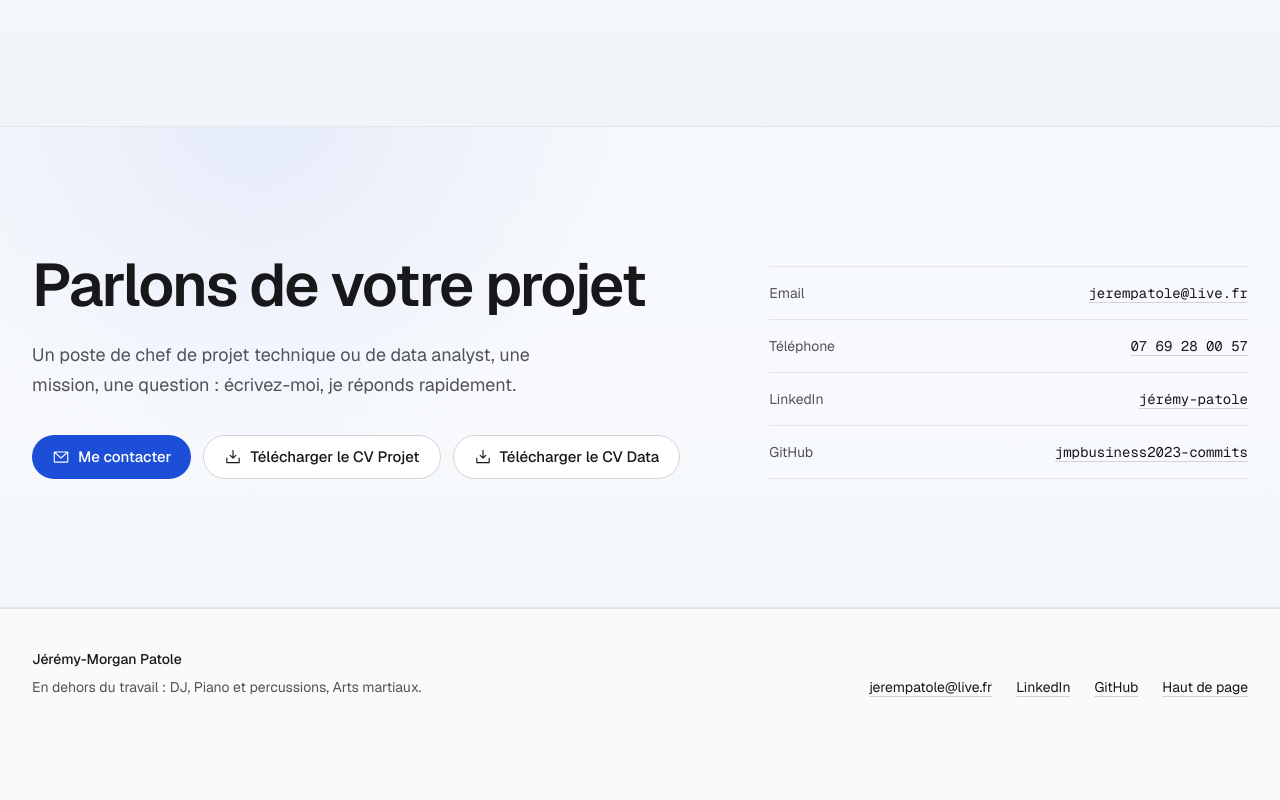
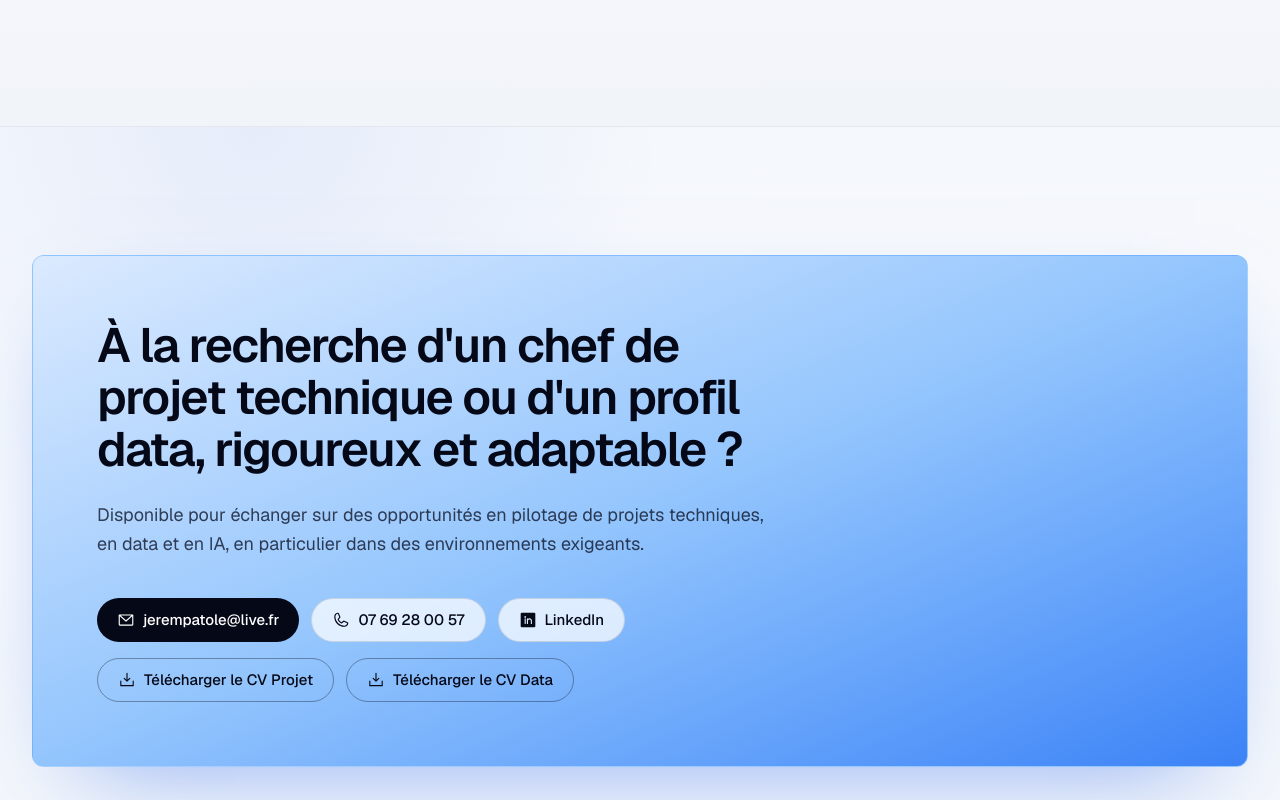
Before and after one commit to jmpbusiness2023-commits/portfolio, a Next.js app: page / in a window 1280 px wide. Shown: the part 8440-9240 px from the top of the page. Before the commit the page ends 9177 px from the top, so only its background shows below. Built offline with nearby package versions, Linux system fonts and the light colour scheme.

Commit message:
Point 4 : carte Contact mise en avant (dégradé bleu, email, téléphone, LinkedIn, deux CV)

```diff
--- a/app/globals.css
+++ b/app/globals.css
@@ -262,6 +262,32 @@ body::before {
 .btn-secondary:hover {
   border-color: var(--fg);
 }
+/* Boutons de la carte Contact (fond bleu clair, identique dans les deux thèmes) */
+.btn-ink {
+  background: #050816;
+  color: #ffffff;
+}
+.btn-ink:hover {
+  background: #1e293b;
+}
+.btn-glass {
+  border: 1px solid rgb(5 8 22 / 0.12);
+  background: rgb(255 255 255 / 0.72);
+  color: #050816;
+}
+.btn-glass:hover {
+  background: #ffffff;
+}
+.btn-outline-ink {
+  border: 1px solid rgb(5 8 22 / 0.35);
+  color: #050816;
+}
+.btn-outline-ink:hover {
+  background: rgb(255 255 255 / 0.35);
+}
+.contact-card :focus-visible {
+  outline-color: #050816;
+}
 .btn .btn-arrow {
   transition: transform 160ms ease;
 }
--- a/components/home.tsx
+++ b/components/home.tsx
@@ -4,8 +4,11 @@ import {
   ArrowRightIcon,
   ArrowUpRightIcon,
   CheckIcon,
+  DownloadSimpleIcon,
   EnvelopeSimpleIcon,
   GithubLogoIcon,
+  LinkedinLogoIcon,
+  PhoneIcon,
 } from "@phosphor-icons/react/ssr";
 import {
   contact,
@@ -467,48 +470,48 @@ export function Stack() {
 
 export function Contact() {
   const l = contactSection.labels;
-  const rows = [
-    { label: l.email, value: contact.email, href: `mailto:${contact.email}` },
-    { label: l.phone, value: contact.phone, href: contact.phoneHref },
-    { label: l.linkedin, value: l.linkedinShort, href: contact.linkedin, external: true },
-    { label: l.github, value: l.githubShort, href: contact.github, external: true },
-  ];
   return (
     <section id="contact" className="band-halo">
-      <div className="container-site grid gap-12 py-24 md:grid-cols-12 md:py-32">
-        <div className="md:col-span-7" data-reveal>
-          <h2 className="text-4xl font-semibold tracking-[-0.03em] text-balance md:text-6xl md:leading-[1.02]">
+      <div className="container-site py-24 md:py-32">
+        <div
+          className="contact-card rounded-[12px] border border-blue-300/70 bg-linear-to-br from-[#dbeafe] via-[#93c5fd] to-[#3b82f6] p-8 text-[#050816] shadow-[0_40px_100px_-50px_rgba(37,99,235,0.6)] md:p-16"
+          data-reveal
+        >
+          <h2 className="max-w-3xl text-3xl leading-[1.08] font-semibold tracking-[-0.03em] text-balance md:text-5xl">
             {contactSection.heading}
           </h2>
-          <p className="mt-6 max-w-lg text-lg leading-relaxed text-muted text-pretty">{contactSection.text}</p>
-          <div className="mt-9 flex flex-wrap gap-3">
-            <a href={`mailto:${contact.email}`} className="btn btn-primary">
+          <p className="mt-6 max-w-2xl text-lg leading-relaxed text-[#0f172a]/80 text-pretty">
+            {contactSection.text}
+          </p>
+          <div className="mt-10 flex flex-wrap gap-3">
+            <a href={`mailto:${contact.email}`} className="btn btn-ink">
               <EnvelopeSimpleIcon size={18} aria-hidden />
-              {contact.ctaLabel}
+              {contact.email}
             </a>
-            <CvButton which="projet" />
-            <CvButton which="data" />
+            <a href={contact.phoneHref} className="btn btn-glass" aria-label={`${l.phone} : ${contact.phone}`}>
+              <PhoneIcon size={18} aria-hidden />
+              {contact.phone}
+            </a>
+            <a
+              href={contact.linkedin}
+              target="_blank"
+              rel="noopener noreferrer"
+              className="btn btn-glass"
+              aria-label={`${l.linkedin} (nouvel onglet)`}
+            >
+              <LinkedinLogoIcon size={18} weight="fill" aria-hidden />
+              {l.linkedin}
+            </a>
+          </div>
+          <div className="mt-4 flex flex-wrap gap-3">
+            {(["projet", "data"] as const).map((which) => (
+              <a key={which} href={cvs[which].href} download className="btn btn-outline-ink">
+                <DownloadSimpleIcon size={18} aria-hidden />
+                {cvs[which].label}
+              </a>
+            ))}
           </div>
         </div>
-        <dl className="self-end border-t border-line md:col-span-5" data-reveal>
-          {rows.map((row) => (
-            <div
-              key={row.label}
-              className="flex flex-wrap items-baseline justify-between gap-x-6 gap-y-1 border-b border-line py-4"
-            >
-              <dt className="text-sm text-muted">{row.label}</dt>
-              <dd className="font-mono text-sm">
-                <a
-                  href={row.href}
-                  className="link"
-                  {...(row.external ? { target: "_blank", rel: "noopener noreferrer" } : {})}
-                >
-                  {row.value}
-                </a>
-              </dd>
-            </div>
-          ))}
-        </dl>
       </div>
     </section>
   );
--- a/content/site.ts
+++ b/content/site.ts
@@ -424,8 +424,8 @@ export const stack = {
 };
 
 export const contactSection = {
-  heading: "Parlons de votre projet",
-  text: "Un poste de chef de projet technique ou de data analyst, une mission, une question : écrivez-moi, je réponds rapidement.",
+  heading: "À la recherche d'un chef de projet technique ou d'un profil data, rigoureux et adaptable ?",
+  text: "Disponible pour échanger sur des opportunités en pilotage de projets techniques, en data et en IA, en particulier dans des environnements exigeants.",
   labels: {
     email: "Email",
     phone: "Téléphone",
```
